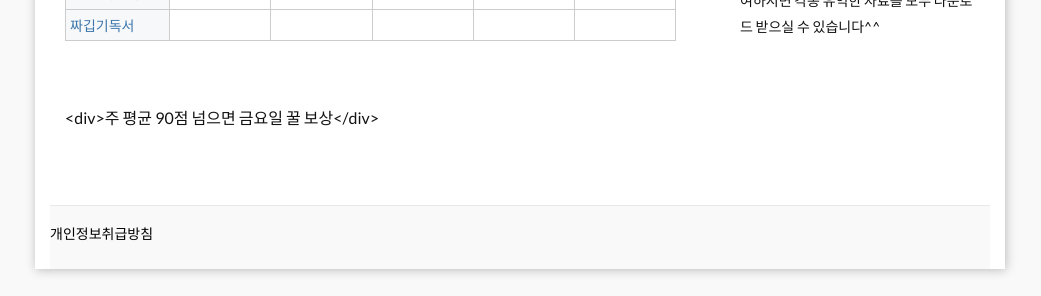
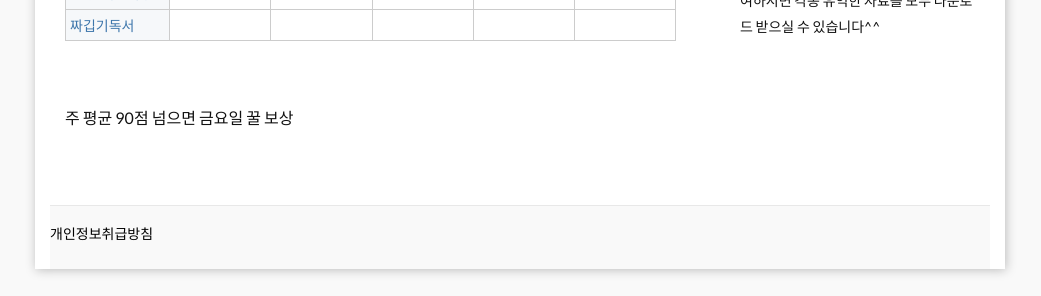
Before and after one commit to leevra/self-management.leeseungju.com, a Jekyll site: the page built from index.html, in a window 1280 px wide. Shown: the part 703-999 px from the top of the page, without its empty margins (120-1161 px from the left). Built offline with Jekyll 4.4.1, drawn with Linux system fonts in a browser that asks for light colours; the list of posts is cut into pages by our own code.

Commit message:
Update index.html

```diff
--- a/index.html
+++ b/index.html
@@ -13,4 +13,4 @@ layout: default
 
 <br>
 
-<p>&lt;div&gt;주 평균 90점 넘으면 금요일 꿀 보상&lt;/div&gt;</p>
+<p>주 평균 90점 넘으면 금요일 꿀 보상</p>
```
